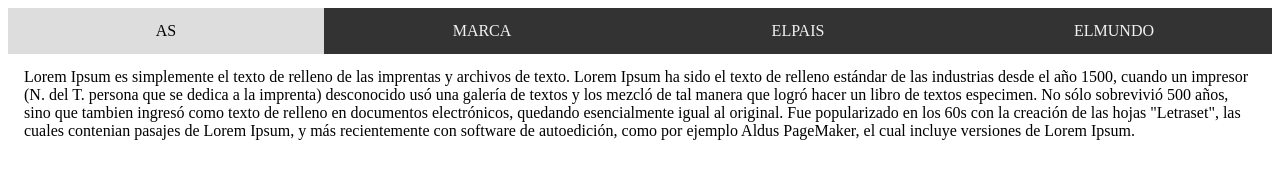
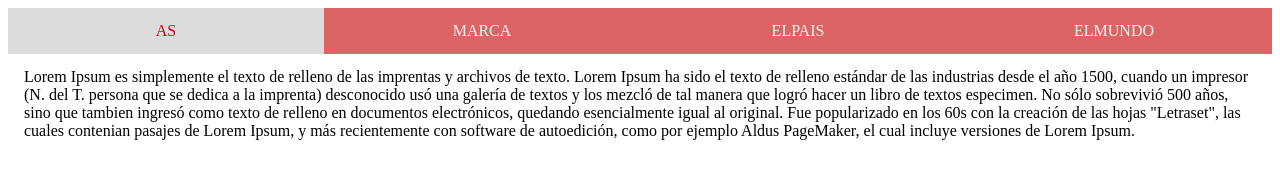
Before and after one commit to FuFFu24/Barra-de-men-s-que-se-recoloca-, a plain HTML site: page index.html in a window 1280 px wide. In both pictures the pointer is over the link "AS". Drawn offline with Linux system fonts and the light colour scheme.

Commit message:
Add files via upload

```diff
--- a/styles/style.css
+++ b/styles/style.css
@@ -4,7 +4,7 @@
 
   .link {
     overflow: hidden;
-    background-color: #333;
+    background-color: rgb(220, 100, 100)
   }
 
   .link a {
@@ -17,8 +17,8 @@
   }
 
   .link a:hover {
-    background-color: #ddd;
-    color: black;
+    background-color: rgb(220, 220, 220);
+    color: rgb(220, 0, 0);
   }
 
   .texto {
```
